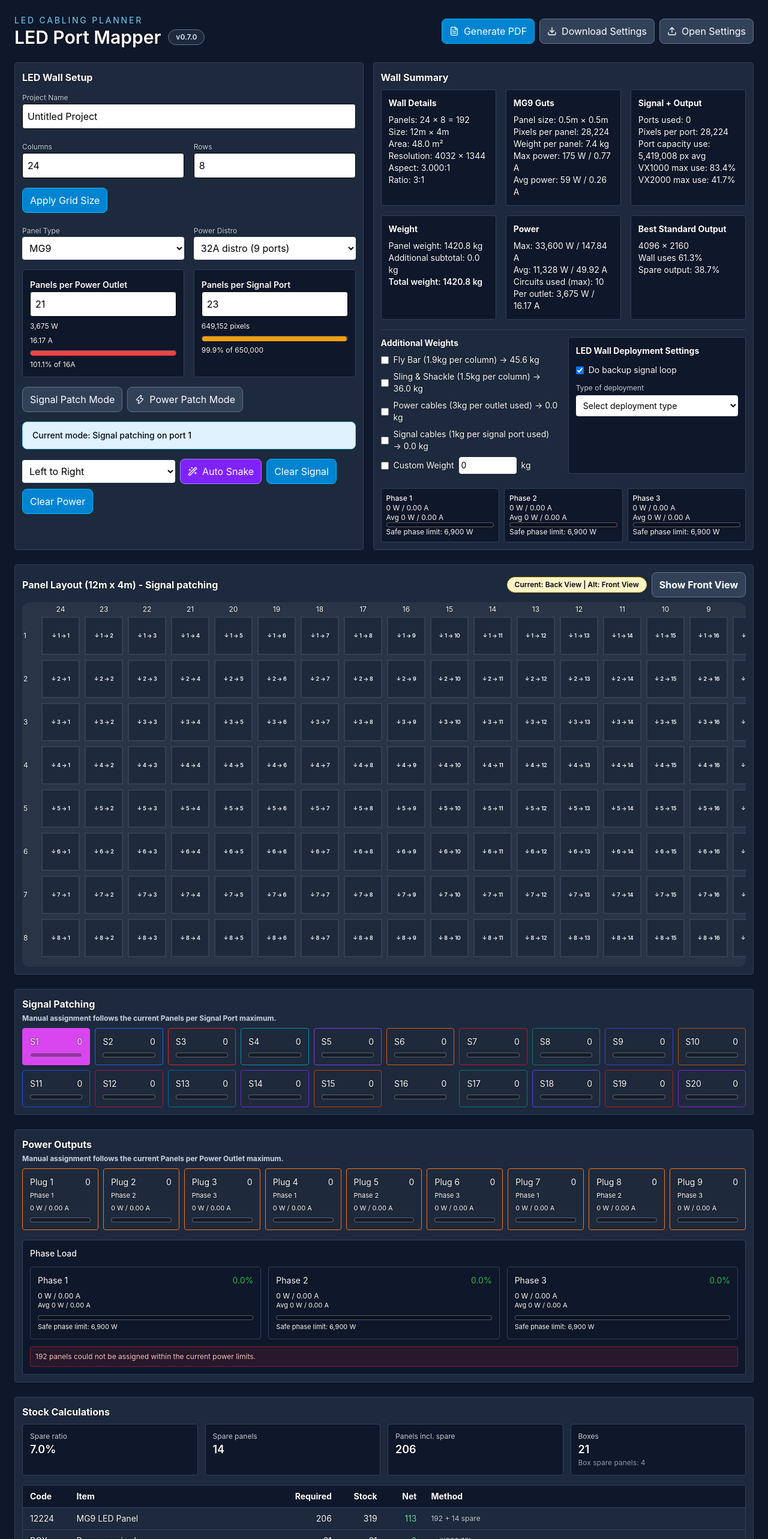
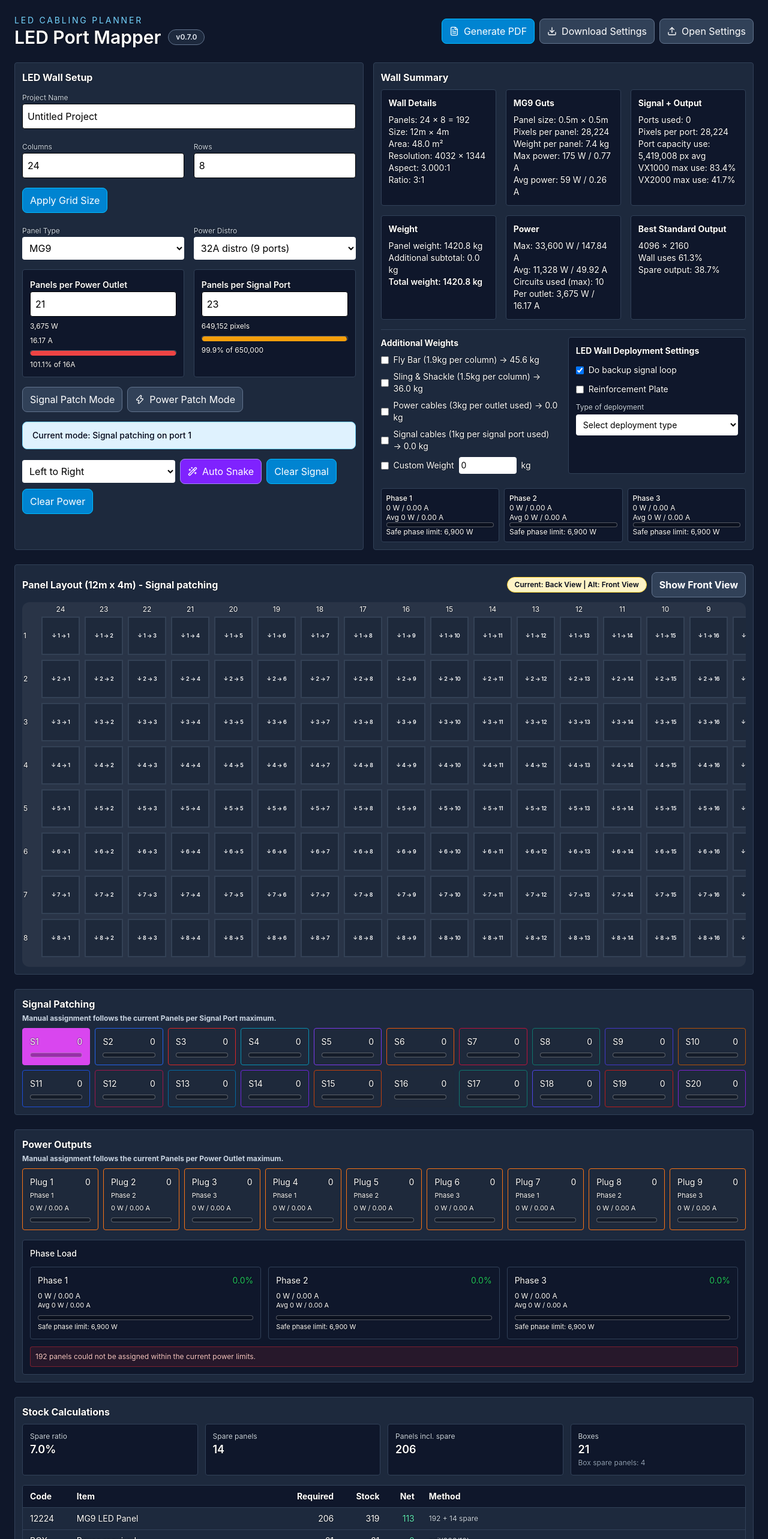
Before and after one commit to underdog1234/LED-Cabling-Web-App, a React (Vite) app: page / in a window 1280 px wide. Shown: the top 2566 px of the page at 60% size. Built offline with nearby package versions, Linux system fonts and the light colour scheme.

Commit message:
Add reinforcement plate deployment toggle

```diff
--- a/src/App.tsx
+++ b/src/App.tsx
@@ -199,6 +199,7 @@ type OpenJsonPayload = {
   panelType?: PanelTypeKey;
   powerDistro?: PowerDistroKey;
   backupSignalLoop?: boolean;
+  includeReinforcementPlate?: boolean;
   deploymentType?: DeploymentType | "";
   wall?: {
     cols?: number;
@@ -423,6 +424,7 @@ export default function App() {
   const [snakeDirection, setSnakeDirection] = useState("LR");
   const [isFlippedView, setIsFlippedView] = useState(true);
   const [backupSignalLoop, setBackupSignalLoop] = useState(true);
+  const [includeReinforcementPlate, setIncludeReinforcementPlate] = useState(false);
   const [deploymentType, setDeploymentType] = useState<DeploymentType | "">("");
 
   const panel = PANEL_TYPES[panelType];
@@ -696,7 +698,7 @@ export default function App() {
       }
     }
 
-    if (panelType === "MG9") {
+    if (panelType === "MG9" && includeReinforcementPlate) {
       pushBaseRow("12264", "MG9 Reinforcement Plate", Math.ceil(totalPanels * 0.86), stock.reinforcementPlate ?? 0, "sheet-style factor");
       pushBaseRow("12265", "MG9 Reinforcement Screw", Math.ceil(totalPanels * 3.42), stock.reinforcementScrew ?? 0, "sheet-style factor");
     }
@@ -729,7 +731,7 @@ export default function App() {
     }
 
     return rowsOut;
-  }, [backupSignalLoop, boxCount, circuitsUsedMax, cols, deploymentType, distroRequired, panel, panelType, powerCableTotalRequired, powerDistro, rows, signalCableBaseRequired, signalCableSpare, signalCableTotalRequired, signalCableWithBackupRequired, signalPortsUsed, sparePanels, totalPanels, totalPanelsWithSpare, wallHeightM, wallWidthM, powerPortsUsed, distro.portCount]);
+  }, [backupSignalLoop, boxCount, circuitsUsedMax, cols, deploymentType, distroRequired, includeReinforcementPlate, panel, panelType, powerCableTotalRequired, powerDistro, rows, signalCableBaseRequired, signalCableSpare, signalCableTotalRequired, signalCableWithBackupRequired, signalPortsUsed, sparePanels, totalPanels, totalPanelsWithSpare, wallHeightM, wallWidthM, powerPortsUsed, distro.portCount]);
 
   const shortfallRows = stockRows.filter((row) => row.required > 0 && row.net < 0);
   const safeProjectName = projectName.trim() || "Untitled Project";
@@ -902,6 +904,7 @@ export default function App() {
       panelType,
       powerDistro,
       backupSignalLoop,
+      includeReinforcementPlate,
       deploymentType,
       wall: { cols, rows, widthM: wallWidthM, heightM: wallHeightM, pixelW: wallPixelW, pixelH: wallPixelH },
       patching: { grid, signalPortsUsed, powerPortsUsed },
@@ -943,6 +946,7 @@ export default function App() {
         if (data.panelType && PANEL_TYPES[data.panelType]) setPanelType(data.panelType);
         if (data.powerDistro && POWER_DISTROS[data.powerDistro]) setPowerDistro(data.powerDistro);
         setBackupSignalLoop(data.backupSignalLoop ?? true);
+        setIncludeReinforcementPlate(data.includeReinforcementPlate ?? false);
         setDeploymentType(data.deploymentType ?? "");
 
         setCols(nextCols);
@@ -1043,6 +1047,7 @@ export default function App() {
     y = addPdfLine(pdf, "Panels incl. spare", String(totalPanelsWithSpare), y);
     y = addPdfLine(pdf, "Boxes", `${boxCount} (box spare panels ${boxSparePanels})`, y);
     y = addPdfLine(pdf, "Backup signal loop", backupSignalLoop ? "Yes" : "No", y);
+    y = addPdfLine(pdf, "Reinforcement plate", includeReinforcementPlate ? "Yes" : "No", y);
     y = addPdfLine(pdf, "Deployment type", deploymentType || "Not selected", y);
     if (deploymentWarning) y = addPdfLine(pdf, "Deployment warning", deploymentWarning, y);
 
@@ -1567,6 +1572,10 @@ export default function App() {
                   <label className="flex items-center gap-2">
                     <input type="checkbox" checked={backupSignalLoop} onChange={() => setBackupSignalLoop((prev) => !prev)} />
                     <span>Do backup signal loop</span>
+                  </label>
+                  <label className="flex items-center gap-2">
+                    <input type="checkbox" checked={includeReinforcementPlate} onChange={() => setIncludeReinforcementPlate((prev) => !prev)} />
+                    <span>Reinforcement Plate</span>
                   </label>
                   <div className="space-y-1">
                     <div className="text-xs text-slate-300">Type of deployment</div>
```
